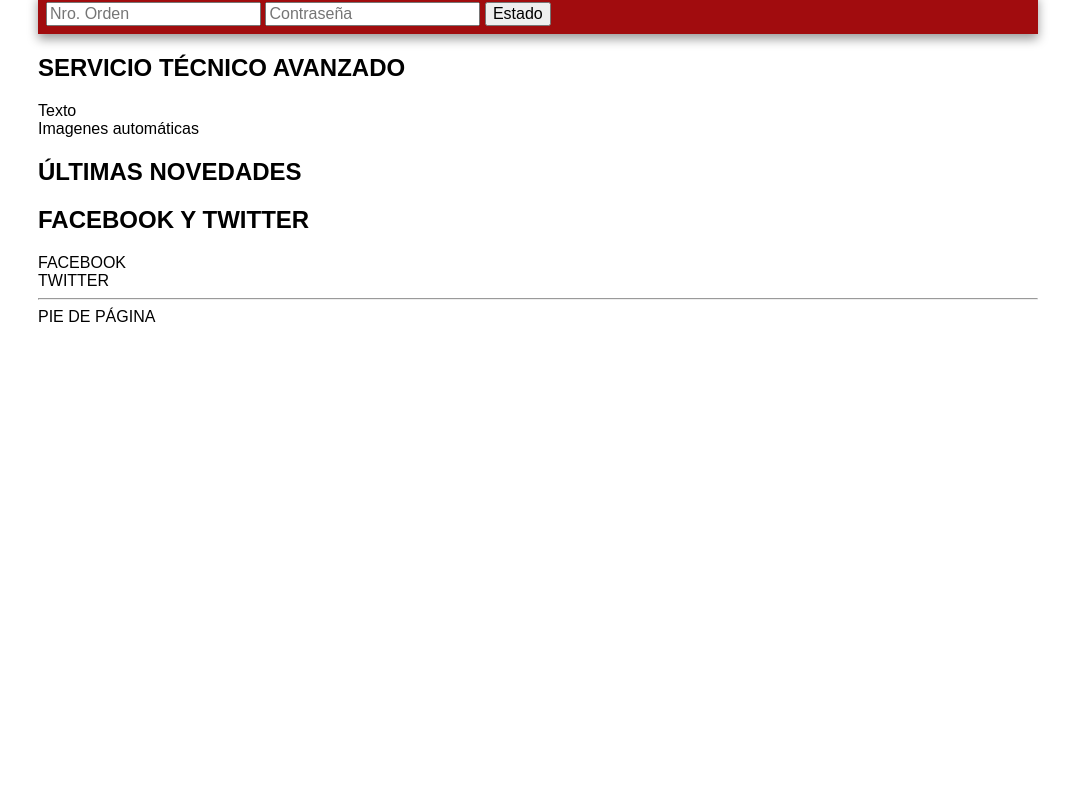
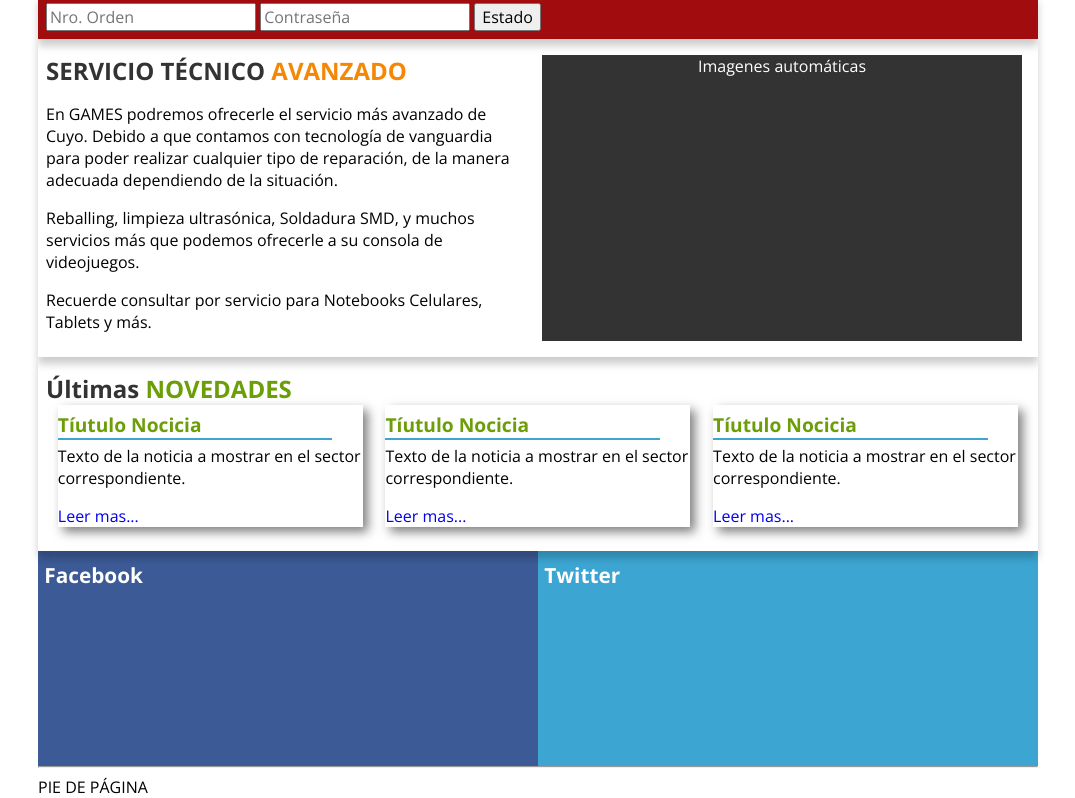
Before and after one commit to marcosgue/gameslat, a plain HTML site: page index.html in a window 1280 px wide. Shown: the part 140-938 px from the top of the page, without its empty margins (102-1177 px from the left). Before the commit the page ends 800 px from the top, so only its background shows below. Drawn offline with nearby package versions, Linux system fonts and the light colour scheme.

Commit message:
Comenzando con los estilos de las secciones
Se dan algunos estilos a las fuentes, y se comienza a formar la
estructura pricipal y de novedades

```diff
--- a/css/estilos.css
+++ b/css/estilos.css
@@ -1,6 +1,13 @@
+@import url(http://fonts.googleapis.com/css?family=Open+Sans:300italic,400,300,700);
+
 a
 {
 	text-decoration: none;
+}
+
+body
+{
+	font-family: 'Open Sans', sans-serif;
 }
 
 header
@@ -34,6 +41,8 @@ nav ul li
 	display: inline-block;
 }
 
+/* ESTILOS INDIVIDUALES DE LOS BOTONES */
+
 nav ul li:nth-child(1)
 {
 	background: #9122F2;
@@ -54,12 +63,14 @@ nav ul li:nth-child(4)
 	background: #F48806;
 }
 
+/* FIN ESTILOS INDIVIDUALES DE LOS BOTONES */
+
 nav ul li a
 {
 	color: white;
 	display: block;
-	padding: 0.5em;
-
+	font-weight: bold;
+	padding: 0.5em 0.7em 0.5em 0.7em;
 }
 
 header #inicio_sesion
@@ -69,17 +80,72 @@ header #inicio_sesion
 	top: .5em;
 }
 
+
 #cuerpo
 {
-	margin: auto;
-	width: 1000px;
+	width: 100%
 }
+
+#facebook
+{
+	background: #3C5A96;
+}
+
+#facebook h2, #twitter h2
+{
+	color: white;
+	font-size: 1.3em;
+	margin: .5em 0 .3em .3em;
+}
+
+#novedades
+{
+	/*background: #F2F2F2;*/
+	box-shadow: rgba(0,0,0,0.2) 0px 7px 8px;
+	overflow: hidden;
+	padding: .5em;
+	position: relative;
+}
+
+#novedades article
+{
+	box-shadow: rgba(0,0,0,0.5) 5px 5px 10px;
+	float: left;
+	width: 31%;
+	margin: 0 1.1% 1em 1.2%;
+}
+
+#novedades h2
+{
+	color: #333;
+	margin: .3em 0 0 0;
+}
+
+#novedades h2 .h2_verde
+{
+	color: #6B9E07;
+}
+
+#novedades .noticia .titulo_noticia
+{
+	color: #6B9E07;
+	border-bottom: 2px solid #3CA5D2;
+	font-size: 1.2em;
+	margin-bottom: 0;
+	width: 90%;
+}
+
+#novedades .noticia .texto_noticia
+{
+	margin-top: .3em;
+}
+
 
 #ordenes
 {
 	background: #A10C0E;
-	box-shadow: rgba(0,0,0,0.4) 0px 5px 10px;
-	margin-top: 0;
+	box-shadow: rgba(0,0,0,0.2) 0px 7px 8px;
+	margin: 0 0 0 0;
 	overflow: hidden;
 }
 
@@ -87,3 +153,65 @@ header #inicio_sesion
 {
 	margin: .5em 0 .5em .5em;
 }
+
+#principal
+{
+	/*background: #F2F2F2;*/
+	box-shadow: rgba(0,0,0,0.2) 0px 7px 8px;
+	overflow: hidden;
+	padding: .5em;
+	position: relative;
+}
+
+#principal article
+{
+	float: left;
+	width: 49%;
+	margin-right: 2%;
+}
+
+#principal aside
+{
+	color: white;
+	background: #333;
+	float: right;
+	height: 90%;
+	position: absolute;
+	right: 1em;
+	text-align: center;
+	top: 1em;
+	width: 48%;
+}
+
+#principal h2
+{
+	color: #333;
+	margin: .3em 0 0 0;
+}
+
+#principal h2 .h2_naranja
+{
+	color: #F48806;
+}
+
+#redes_sociales article
+{
+	float: left;
+	height: 215px;
+	width: 50%;
+}
+
+#twitter
+{
+	background: #3CA5D2;
+}
+
+
+@media screen and (min-width: 1000px){
+	#cuerpo
+	{
+		display: block;
+		margin: auto;
+		width: 1000px;
+	}
+}
--- a/index.html
+++ b/index.html
@@ -43,29 +43,60 @@
 		</section>
 
 		<section id="principal">
-			<h2>SERVICIO TÉCNICO AVANZADO</h2>
+			<h2>SERVICIO TÉCNICO <span class="h2_naranja">AVANZADO</span></h2>
 			<article>
-				Texto
+				<p>En GAMES podremos ofrecerle el servicio más avanzado de Cuyo. Debido a que contamos con tecnología de vanguardia para poder realizar cualquier tipo de reparación, de la manera adecuada dependiendo de la situación.</p>
+
+   				<p>Reballing, limpieza ultrasónica, Soldadura SMD, y muchos servicios más que podemos ofrecerle a su consola de videojuegos.</p>
+
+				<p>Recuerde consultar por servicio para Notebooks Celulares, Tablets y más.</p>
 			</article>
 
-			<article>
+			<aside>
 				Imagenes automáticas
+			</aside>
+		</section>
+
+		<section id="novedades">
+			<h2>Últimas <span class="h2_verde">NOVEDADES</span></h2>
+
+			<article class="noticia">
+				<h2 class="titulo_noticia">
+					Tíutulo Nocicia
+				</h2>
+				<p class="texto_noticia">
+					Texto de la noticia a mostrar en el sector correspondiente.
+				</p>
+				<a href="#" class="link_noticia"> Leer mas...</a>
+			</article>
+			<article class="noticia">
+				<h2 class="titulo_noticia">
+					Tíutulo Nocicia
+				</h2>
+				<p class="texto_noticia">
+					Texto de la noticia a mostrar en el sector correspondiente.
+				</p>
+				<a href="#" class="link_noticia"> Leer mas...</a>
+			</article>
+			<article class="noticia">
+				<h2 class="titulo_noticia">
+					Tíutulo Nocicia
+				</h2>
+				<p class="texto_noticia">
+					Texto de la noticia a mostrar en el sector correspondiente.
+				</p>
+				<a href="#" class="link_noticia"> Leer mas...</a>
 			</article>
 		</section>
 
-		<section id="novedades">
-			<h2>ÚLTIMAS NOVEDADES</h2>
-		</section>
-
 		<section id="redes_sociales">
-			<h2>FACEBOOK Y TWITTER</h2>
 
 			<article id="facebook">
-				FACEBOOK
+				<h2>Facebook</h2>
 			</article>
 
 			<article id="twitter">
-				TWITTER
+				<h2>Twitter</h2>
 			</article>
 
 		</section>
```
